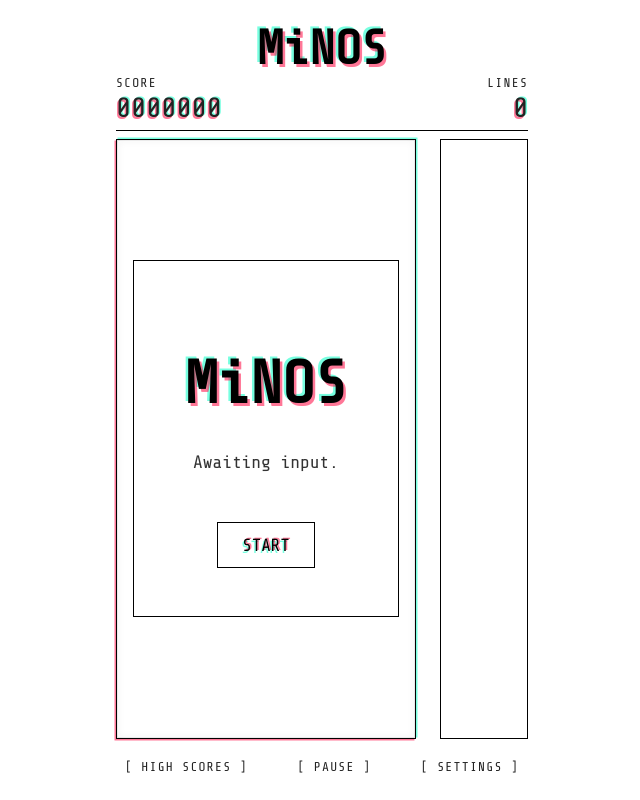
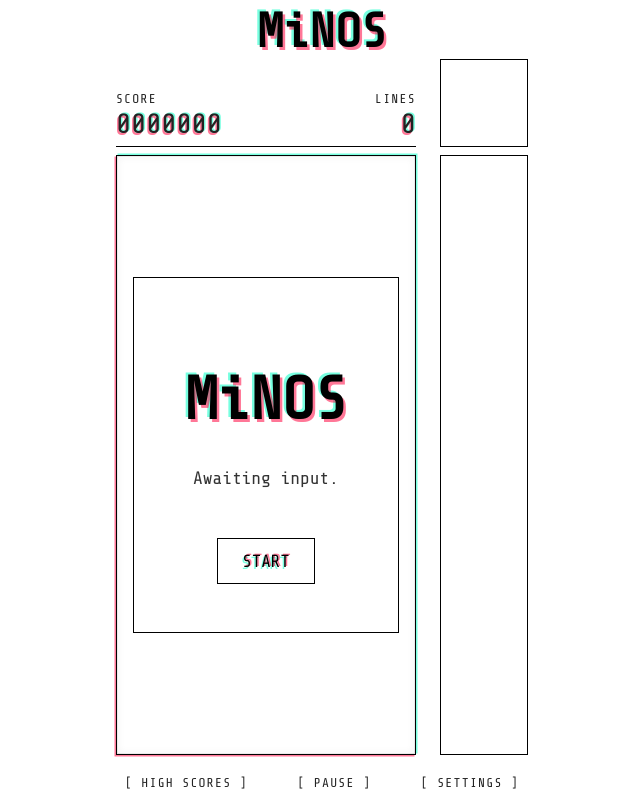
Before and after one commit to Janca/tetrais, a React (Vite) app: page / in a window 1280 px wide. Shown: the top 800 px of the page, without its empty margins (318-958 px from the left). Built offline with nearby package versions, Linux system fonts and the light colour scheme.

Commit message:
init piece holding

```diff
--- a/App.tsx
+++ b/App.tsx
@@ -258,6 +258,7 @@ const App: React.FC = () => {
                 <h1 className="app-header chromatic-text-1">MiNOS</h1>
                 <div className="game-viewport">
                     <header className="game-header">
+                        <div className="game-header-scoreboard">
                             <div className="game-header-item">
                                 <span className="game-header-label">SCORE</span>
                                 <span className="game-header-value chromatic-text-2">{score.toString().padStart(7, '0')}</span>
@@ -265,6 +266,13 @@ const App: React.FC = () => {
                             <div className="game-header-item align-right">
                                 <span className="game-header-label">LINES</span>
                                 <span className="game-header-value chromatic-text-2">{lines}</span>
+                            </div>
+                        </div>
+                        <div className="game-header-held-piece-container align-right">
+                            <div className="game-header-held-piece">
+                                {/* TODO: This is where the held piece should reside */}
+                                {/* TODO: This element should be removed from DOM tree when empty to prevent a grid gap from appearing */}
+                            </div>
                         </div>
                     </header>
                     <div className="game-body">
--- a/components/game/Gameboard/styles.css
+++ b/components/game/Gameboard/styles.css
@@ -1,6 +1,4 @@
 .gameboard-grid {
-    --mino-color: var(--foreground);
-
     display: grid;
     grid-template-columns: repeat(10, 1fr);
     grid-template-rows: repeat(20, 1fr);
--- a/components/info/PieceSuggestionsPreview/styles.css
+++ b/components/info/PieceSuggestionsPreview/styles.css
@@ -1,7 +1,4 @@
 .next-piece-panel {
-    --piece-preview-size: clamp(7px, 1dvw, 1rem);
-    --piece-grid-size: calc(4 * var(--piece-preview-size) + 3px);
-
     padding: 1rem;
     display: flex;
     flex-direction: row;
--- a/styles.css
+++ b/styles.css
@@ -19,6 +19,10 @@
   --glitch-r-y2: 1.5px;
   --glitch-c-x2: 1.5px;
   --glitch-c-y2: -1.75px;
+
+  --mino-color: var(--foreground);
+  --piece-preview-size: clamp(7px, 1dvw, 1rem);
+  --piece-grid-size: calc(4 * var(--piece-preview-size) + 3px);
 }
 
 @keyframes glitch-anim-intense {
@@ -231,11 +235,35 @@ body {
 
 .game-header {
   display: flex;
+  flex-flow: row nowrap;
+  justify-content: space-between;
+  align-items: end;
+  margin-bottom: 0.5rem;
+  gap: 1.5rem;
+}
+
+.game-header-scoreboard {
+  display: flex;
+  flex-flow: row nowrap;
   justify-content: space-between;
   align-items: baseline;
+  width: 100%;
+  border-bottom: 1px solid var(--foreground);
   padding-bottom: 0.5rem;
-  margin-bottom: 0.5rem;
-  border-bottom: 1px solid var(--foreground);
+}
+
+.game-header-held-piece-container {
+  display: flex;
+  justify-content: flex-end;
+  align-items: center;
+  height:100%;
+  padding:1rem;
+  border:1px solid var(--foreground);
+}
+
+.game-header-held-piece {
+  width: var(--piece-grid-size);
+  height: var(--piece-grid-size);
 }
 
 .game-header-item {
```
Lines whose indentation alone changed are shown as unchanged.
